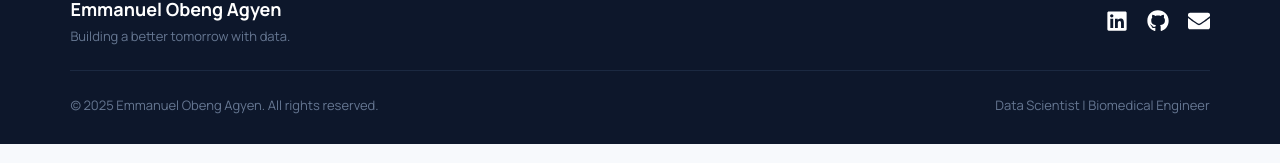
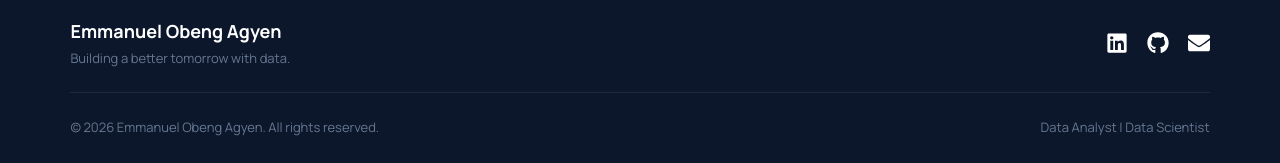
Before and after one commit to eoagyen/emmanuelagyen.github.io, a React (Vite) app: page /#/ in a window 1280 px wide. Shown: the part 1579-1742 px from the top of the page. Built offline with nearby package versions, Linux system fonts and the light colour scheme.

Commit message:
Changes made to homepage

```diff
--- a/src/components/Footer.jsx
+++ b/src/components/Footer.jsx
@@ -47,12 +47,12 @@ export default function Footer() {
 
       <div className="footer-bottom">
         <p>
-          © 2025 Emmanuel Obeng Agyen.
+          © 2026 Emmanuel Obeng Agyen.
           All rights reserved.
         </p>
 
         <p>
-          Data Scientist | Biomedical Engineer
+          Data Analyst | Data Scientist
         </p>
       </div>
       </div>
```
Also changed, not shown: src/pages/Home.jsx (+1 -1 lines), src/styles/global.css.
